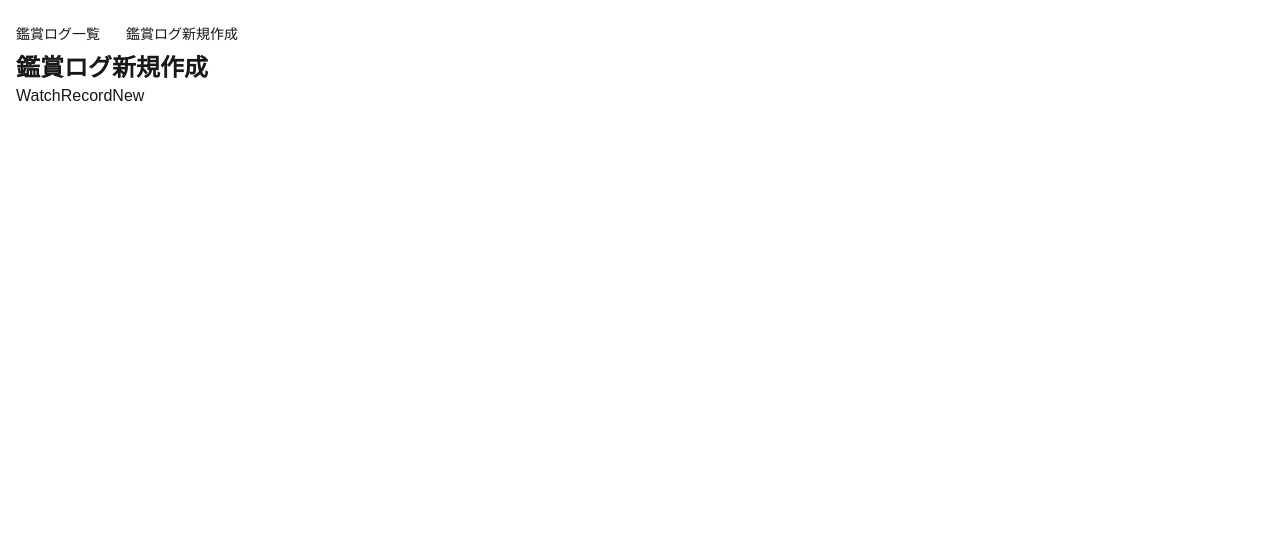
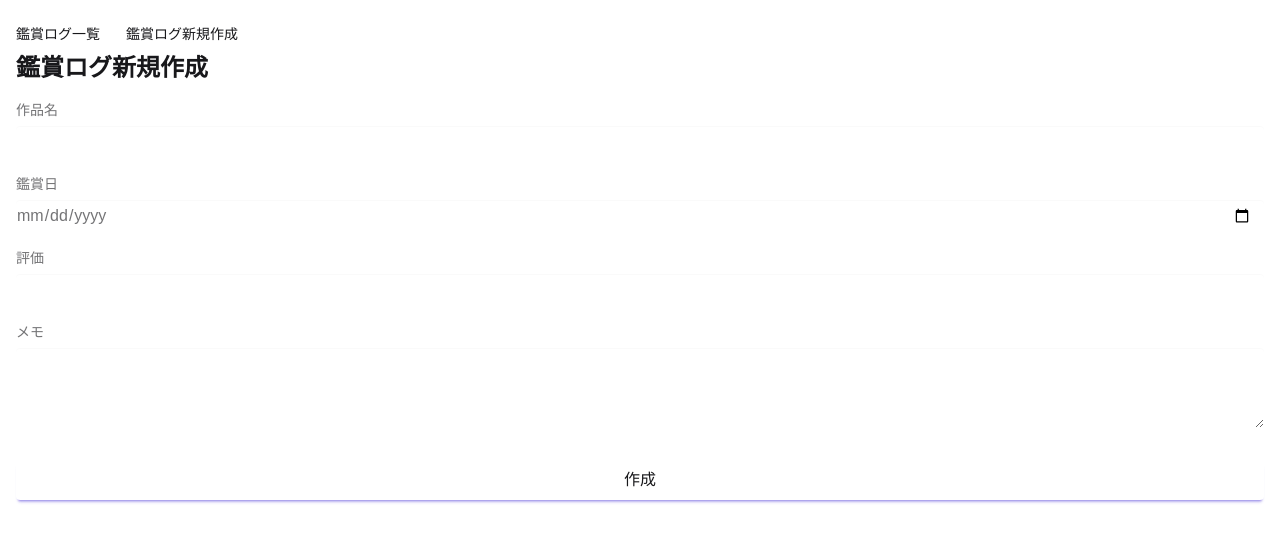
Before and after one commit to nek0meshi/watch-track, a Next.js app: page /watch-records/new in a window 1280 px wide. Shown: the top 542 px of the page. Built offline with nearby package versions, Linux system fonts and the light colour scheme.

Commit message:
form追加

```diff
--- a/src/app/watch-records/new/page.tsx
+++ b/src/app/watch-records/new/page.tsx
@@ -1,8 +1,30 @@
+"use client";
+
+import {
+  type WatchRecordCreate,
+  WatchRecordCreateSchema,
+} from "@/app/schema/watch-record";
+import InputLabel from "@/components/form/InputLabel";
 import Container from "@/components/layout/Container";
 import BreadcrumbItem from "@/components/nav/BreadcrumbItem";
 import Breadcrumbs from "@/components/nav/Breadcrumbs";
 import PageTitle from "@/components/typography/PageTitle";
+import AppButton from "@/components/ui/buttons/AppButton";
+import { zodResolver } from "@hookform/resolvers/zod";
+import { useForm } from "react-hook-form";
 export default function WatchRecordNewPage() {
+  const {
+    register,
+    handleSubmit,
+    formState: { errors },
+  } = useForm<WatchRecordCreate>({
+    resolver: zodResolver(WatchRecordCreateSchema),
+  });
+
+  const onSubmit = (data: WatchRecordCreate) => {
+    console.log(data);
+  };
+
   return (
     <Container>
       <Breadcrumbs>
@@ -10,7 +32,41 @@ export default function WatchRecordNewPage() {
         <BreadcrumbItem>鑑賞ログ新規作成</BreadcrumbItem>
       </Breadcrumbs>
       <PageTitle>鑑賞ログ新規作成</PageTitle>
-      <div>WatchRecordNew</div>
+      <form
+        className="flex flex-col gap-4 mt-4"
+        onSubmit={handleSubmit(onSubmit)}
+      >
+        <InputLabel label="作品名" error={errors.title?.message}>
+          <input
+            {...register("title")}
+            type="text"
+            className="input input-sm w-full"
+          />
+        </InputLabel>
+        <InputLabel label="鑑賞日" error={errors.watchedOn?.message}>
+          <input
+            {...register("watchedOn")}
+            type="date"
+            className="input input-sm w-full"
+          />
+        </InputLabel>
+        <InputLabel label="評価" error={errors.rating?.message}>
+          <input
+            {...register("rating")}
+            type="number"
+            className="input input-sm w-full"
+          />
+        </InputLabel>
+        <InputLabel label="メモ" error={errors.memo?.message}>
+          <textarea
+            {...register("memo")}
+            className="textarea textarea-sm w-full"
+          />
+        </InputLabel>
+        <AppButton type="submit" className="btn btn-primary mt-4">
+          作成
+        </AppButton>
+      </form>
     </Container>
   );
 }
--- /dev/null
+++ b/src/components/form/InputLabel.tsx
@@ -0,0 +1,22 @@
+import type { ReactElement } from "react";
+
+interface InputLabelProps {
+  label: string;
+  children: ReactElement<HTMLInputElement>;
+  error?: string;
+}
+
+const InputLabel = ({ label, children, error }: InputLabelProps) => {
+  return (
+    <div>
+      {/* biome-ignore lint/a11y/noLabelWithoutControl: <explanation> */}
+      <label className="label flex flex-col items-start">
+        <span className="text-sm">{label}</span>
+        {children}
+      </label>
+      {error && <span className="text-red-500 text-sm">{error}</span>}
+    </div>
+  );
+};
+
+export default InputLabel;
```
